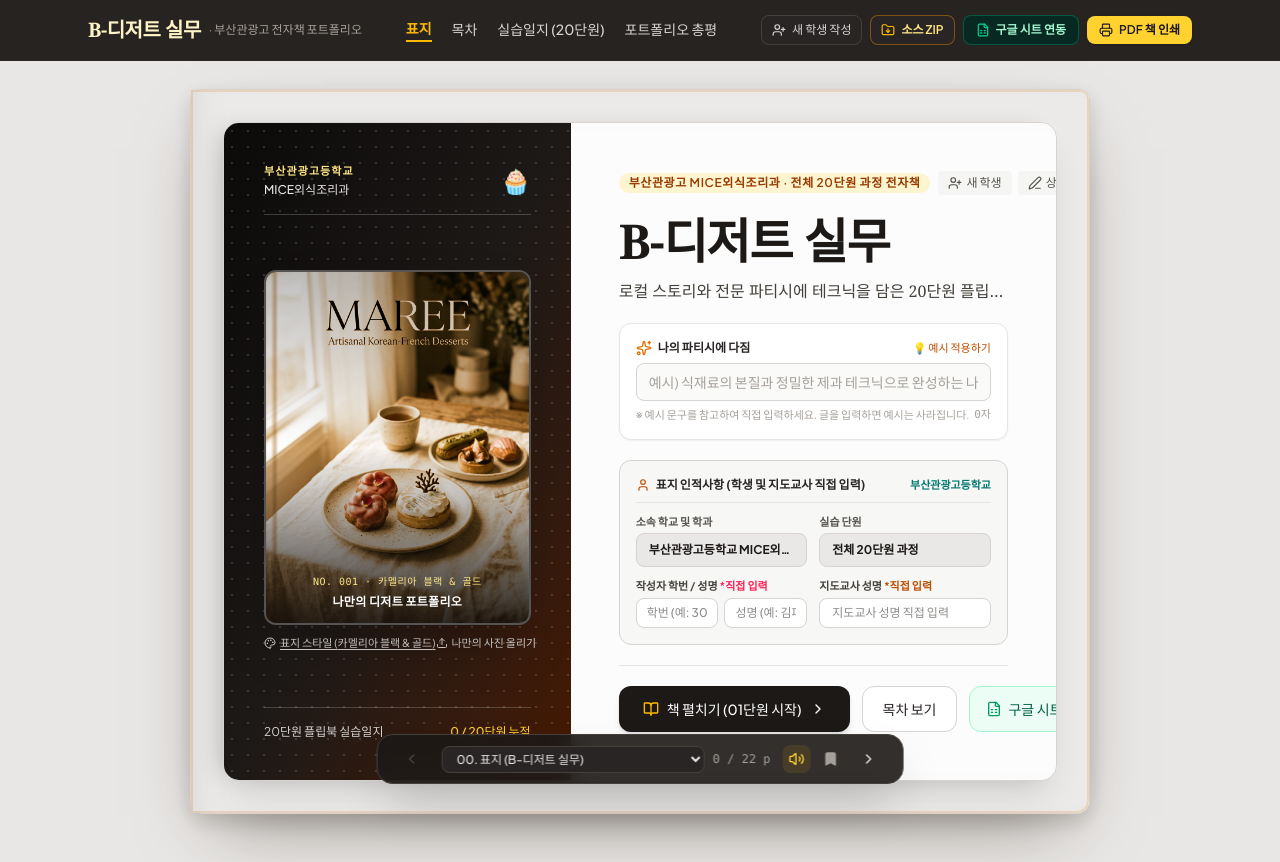
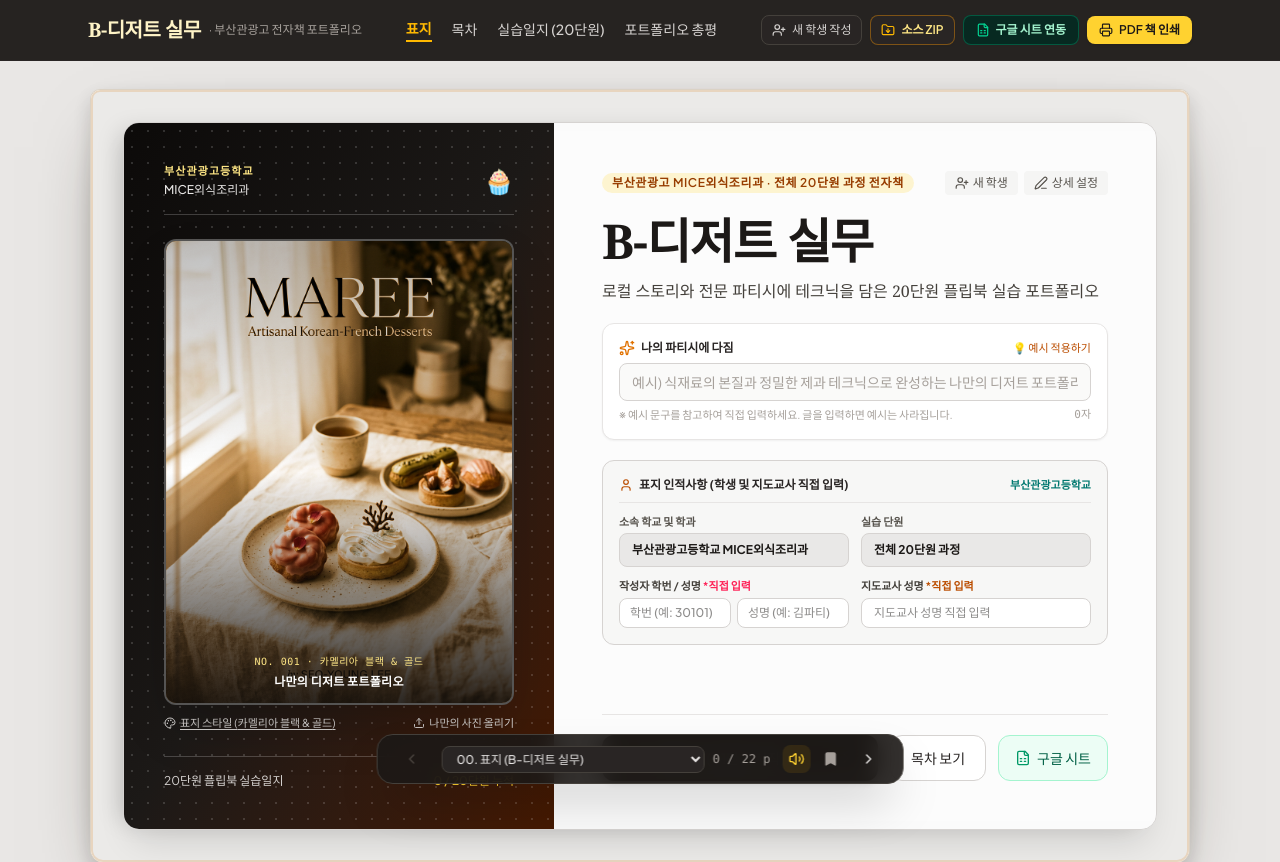
Before and after one commit to teacher203/bst-bc, a React (Vite) app: page / in a window 1280 px wide. Shown: the top 862 px of the page. Built offline with nearby package versions, Linux system fonts and the light colour scheme.

Commit message:
Split each unit into one readable two-page spread

```diff
--- a/src/App.tsx
+++ b/src/App.tsx
@@ -188,7 +188,7 @@ export default function App() {
     );
   }
 
-  const renderBookPage = (page: number) => {
+  const renderBookPage = (page: number, spreadSide: 'left' | 'right' | 'full' = 'full') => {
     if (page === 0) {
       return (
         <BookCover
@@ -235,6 +235,7 @@ export default function App() {
           isFirstUnit={unit.id === 1}
           isLastUnit={unit.id === 20}
           googleSheetsWebhookUrl={portfolio.googleSheetsWebhookUrl}
+          spreadSide={spreadSide}
         />
       );
     }
@@ -253,8 +254,7 @@ export default function App() {
     );
   };
 
-  const leftPage = activePage === 0 ? null : activePage % 2 === 1 ? activePage : activePage - 1;
-  const rightPage = activePage === 0 ? 0 : leftPage !== null && leftPage + 1 <= 22 ? leftPage + 1 : null;
+  const isUnitSpread = activePage >= 2 && activePage <= 21;
 
   return (
     <div className="min-h-screen bg-stone-200/90 text-stone-900 flex flex-col selection:bg-amber-100 selection:text-amber-900 pb-20">
@@ -277,17 +277,15 @@ export default function App() {
 
       {/* Desktop opens as a true two-page spread; mobile keeps one readable leaf. */}
       <main className="flex-1 book-stage px-0 lg:px-4 py-0 lg:py-7">
-        <div className={`open-book ${activePage === 0 ? 'is-cover' : ''}`}>
-          {leftPage !== null && (
-            <section className={`book-face book-face-left ${activePage === leftPage ? 'is-active-page' : ''}`} aria-label={`${leftPage}쪽`}>
-              {renderBookPage(leftPage)}
+        <div className={`open-book ${isUnitSpread ? 'unit-spread' : 'is-single'}`}>
+          {isUnitSpread && (
+            <section className="book-face book-face-left is-active-page" aria-label={`${UNITS_DATA[activePage - 2].code}단원 첫 번째 페이지`}>
+              {renderBookPage(activePage, 'left')}
             </section>
           )}
-          {rightPage !== null && (
-            <section className={`book-face book-face-right ${activePage === rightPage ? 'is-active-page' : ''}`} aria-label={`${rightPage}쪽`}>
-              {renderBookPage(rightPage)}
+          <section className={`book-face ${isUnitSpread ? 'book-face-right' : 'book-face-single'} is-active-page`} aria-label={isUnitSpread ? `${UNITS_DATA[activePage - 2].code}단원 두 번째 페이지` : `${activePage}쪽`}>
+              {renderBookPage(activePage, isUnitSpread ? 'right' : 'full')}
             </section>
-          )}
 
           <AnimatePresence custom={pageDirection} initial={false}>
             <motion.div
--- a/src/components/UnitPage.tsx
+++ b/src/components/UnitPage.tsx
@@ -35,6 +35,7 @@ interface UnitPageProps {
   isFirstUnit: boolean;
   isLastUnit: boolean;
   googleSheetsWebhookUrl?: string;
+  spreadSide?: 'left' | 'right' | 'full';
 }
 
 export const UnitPage: React.FC<UnitPageProps> = ({
@@ -49,6 +50,7 @@ export const UnitPage: React.FC<UnitPageProps> = ({
   isFirstUnit,
   isLastUnit,
   googleSheetsWebhookUrl,
+  spreadSide = 'full',
 }) => {
   const [isCoaching, setIsCoaching] = useState(false);
   const [isSyncingSheet, setIsSyncingSheet] = useState(false);
@@ -199,6 +201,8 @@ export const UnitPage: React.FC<UnitPageProps> = ({
   };
 
   const hasWrittenProcedure = (log.procedureNotes || '').trim().length > 0;
+  const showLeftPage = spreadSide !== 'right';
+  const showRightPage = spreadSide !== 'left';
 
   return (
     <div className="max-w-5xl mx-auto p-4 sm:p-8">
@@ -282,7 +286,9 @@ export const UnitPage: React.FC<UnitPageProps> = ({
             </div>
           </div>
 
-          {/* Student Info Bar on the Page (Clean: ONLY Student Name/No and Date - Teacher removed) */}
+          {/* Student info and learning goal belong to the first page of the spread. */}
+          {showLeftPage && (
+          <>
           <div className="grid grid-cols-1 sm:grid-cols-2 gap-3 bg-white/90 p-3 rounded-xl border border-stone-200/80 text-xs text-stone-700">
             <div className="flex items-center gap-2">
               <User className="w-3.5 h-3.5 text-amber-600" />
@@ -313,10 +319,22 @@ export const UnitPage: React.FC<UnitPageProps> = ({
               {unit.goal}
             </p>
           </div>
+          </>
+          )}
+
+          {spreadSide === 'right' && (
+            <div className="mt-3 px-3 py-2 bg-white/90 rounded-xl border border-stone-200/80 text-xs text-stone-600">
+              <b className="text-stone-900">실습 기록 · 자기평가 · 스마트 코칭</b>
+              <span className="ml-2">왼쪽 페이지의 제조 공정과 완제품을 바탕으로 기록하세요.</span>
+            </div>
+          )}
         </div>
 
         {/* Page Content Body */}
         <div className="p-6 sm:p-8 space-y-8">
+
+          {showLeftPage && (
+          <>
 
           {/* 🌟 Flapbook Special Liftable Flap Card */}
           <FlapCard
@@ -619,7 +637,12 @@ export const UnitPage: React.FC<UnitPageProps> = ({
             </div>
           </section>
 
+          </>
+          )}
+
           {/* Section 2: 단원별 맞춤 공정 측정 기록 */}
+          {showRightPage && (
+          <>
           <section className="space-y-3">
             <div className="flex items-center justify-between">
               <h2 className="font-serif-kr text-base sm:text-lg font-bold text-stone-900 whitespace-nowrap">
@@ -929,9 +952,13 @@ export const UnitPage: React.FC<UnitPageProps> = ({
             </ol>
           </section>
 
+          </>
+          )}
+
         </div>
 
         {/* Bottom Page Navigation within Unit */}
+        {showRightPage && (
         <div className="p-4 sm:p-6 bg-stone-50 border-t border-stone-200 flex items-center justify-between gap-3 text-xs">
           <button
             type="button"
@@ -966,6 +993,7 @@ export const UnitPage: React.FC<UnitPageProps> = ({
             <ChevronRight className="w-4 h-4" />
           </button>
         </div>
+        )}
 
       </article>
       <footer className="py-5 text-center text-[11px] text-stone-500">
--- a/src/index.css
+++ b/src/index.css
@@ -51,8 +51,9 @@
   transform-style: preserve-3d;
 }
 
-.open-book.is-cover { display: block; width: min(900px, 96vw); }
+.open-book.is-single { display: block; width: min(1100px, 96vw); }
 .book-face { min-width: 0; background: #fffefb; overflow: hidden; position: relative; }
+.book-face-single { border-radius: 9px 9px 12px 12px; }
 .book-face-left { border-radius: 9px 0 0 12px; box-shadow: inset -28px 0 34px -34px rgba(40, 29, 17, 0.75); }
 .book-face-right { border-radius: 0 9px 12px 0; box-shadow: inset 28px 0 34px -34px rgba(40, 29, 17, 0.75); }
 .book-face > * { min-height: 100%; }
@@ -63,7 +64,7 @@
   transform: translateX(-50%); pointer-events: none;
   background: linear-gradient(90deg, transparent, rgba(49, 35, 21, 0.16) 42%, rgba(255,255,255,0.58) 51%, rgba(49,35,21,0.13) 58%, transparent);
 }
-.is-cover .book-gutter { display: none; }
+.is-single .book-gutter { display: none; }
 
 .turning-leaf {
   position: absolute; z-index: 21; top: 0; bottom: 0; width: 50%; pointer-events: none;
@@ -88,7 +89,7 @@
 }
 
 @media (max-width: 1023px) {
-  .open-book, .open-book.is-cover { display: block; width: 100%; border: 0; border-radius: 0; box-shadow: none; margin-bottom: 5rem; }
+  .open-book, .open-book.is-single { display: block; width: 100%; border: 0; border-radius: 0; box-shadow: none; margin-bottom: 5rem; }
   .book-face { display: none; border-radius: 0; box-shadow: none; }
   .book-face.is-active-page { display: block; }
   .book-gutter { display: none; }
```
